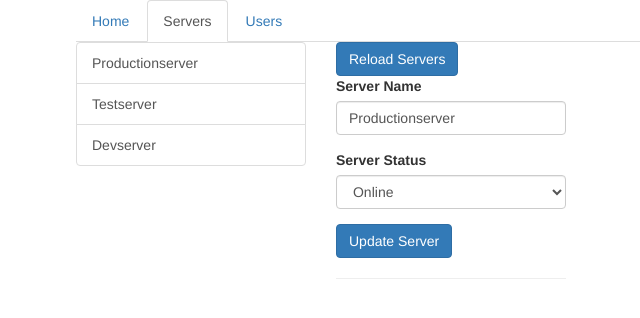
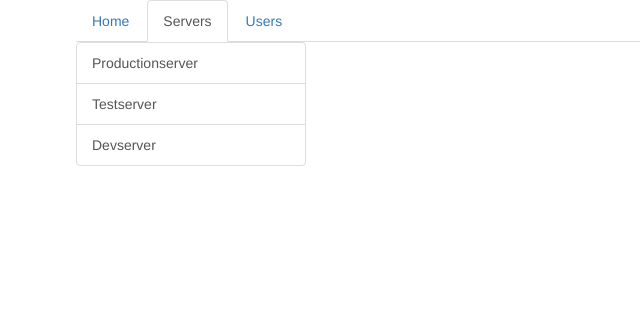
Before and after one commit to anyazhai/workPrep, an Angular app: page /servers in a window 1280 px wide. Shown: the top 318 px of the page, without its empty margins (189-829 px from the left). Built offline with nearby package versions, Linux system fonts and the light colour scheme.

Commit message:
Nestled routing

```diff
--- a/src/app/routingex/servers/servers.component.html
+++ b/src/app/routingex/servers/servers.component.html
@@ -14,9 +14,10 @@
     </div>
   </div>
   <div class="col-xs-12 col-sm-4">
-    <button class="btn btn-primary" (click)="onReloadServers()">Reload Servers</button>
+    <router-outlet></router-outlet>
+    <!-- <button class="btn btn-primary" (click)="onReloadServers()">Reload Servers</button>
     <app-edit-server></app-edit-server>
-    <hr>
+    <hr> -->
     <!-- <app-server></app-server> -->
   </div>
 </div>
--- a/src/app/routingex/users/users.component.html
+++ b/src/app/routingex/users/users.component.html
@@ -2,7 +2,7 @@
   <div class="col-xs-12 col-sm-4">
     <div class="list-group">
       <a
-        [routerLink]="['/user', user.id, user.name]"
+        [routerLink]="['/users', user.id, user.name]"
         href="#"
         class="list-group-item"
         *ngFor="let user of users">
@@ -11,6 +11,7 @@
     </div>
   </div>
   <div class="col-xs-12 col-sm-4">
-    <app-user></app-user>
+    <!-- <app-user></app-user> -->
+    <router-outlet></router-outlet>
   </div>
 </div>
```
Also changed, not shown: src/app/app.module.ts (+7 -6 lines).
